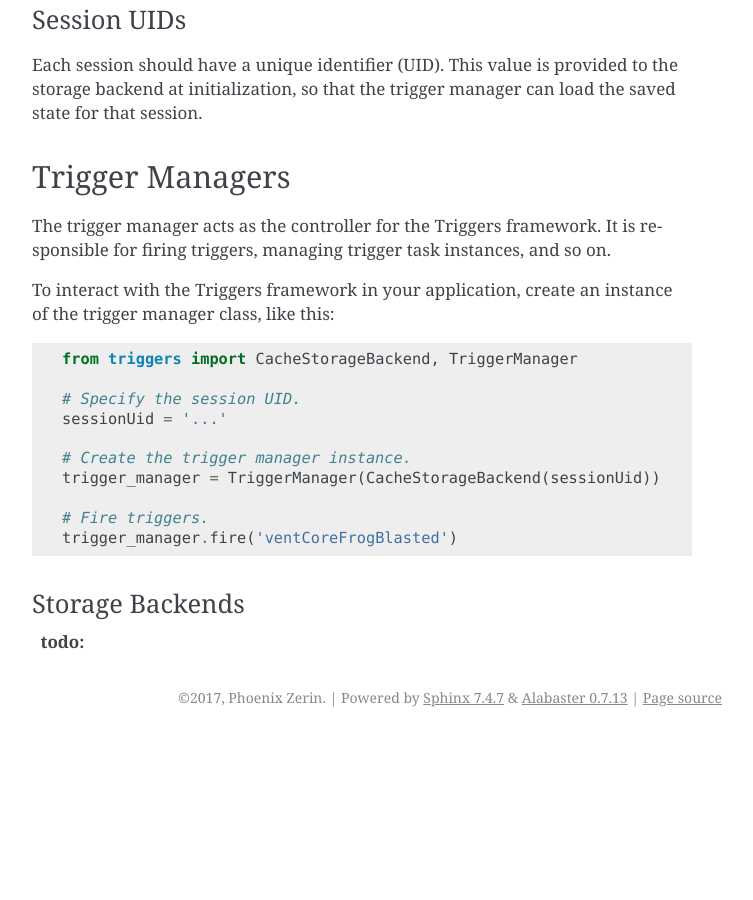
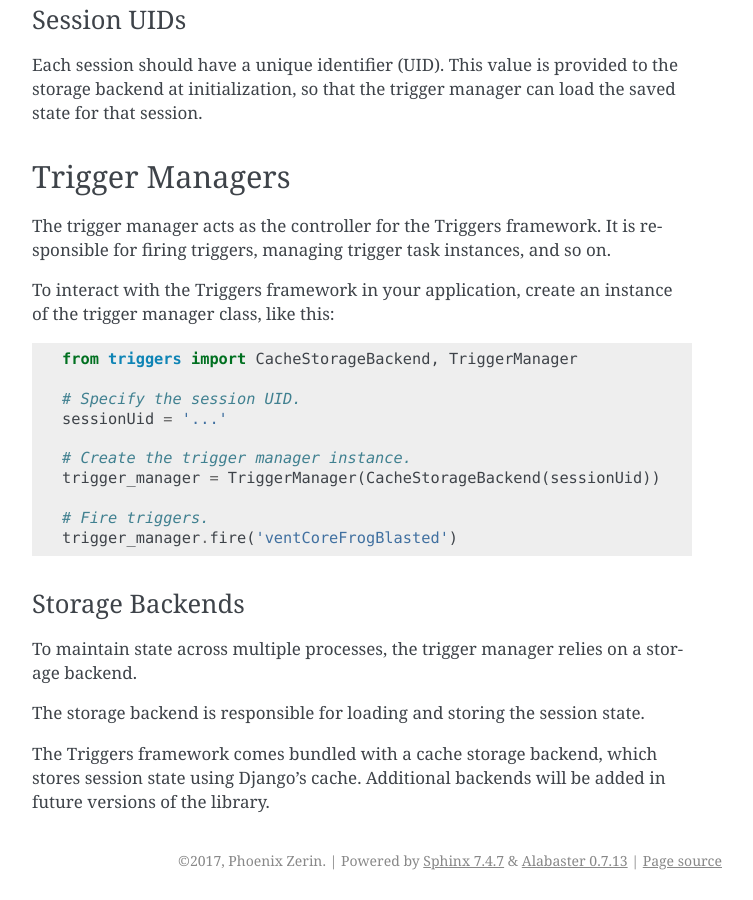
Before and after one commit to lenddoefl/triggers, a Sphinx documentation site: the page built from docs/basic_concepts.rst, in a window 1280 px wide and 900 px high, scrolled down 3242 px. Shown: the whole window, without its empty margins (388-1141 px from the left). Built offline with Sphinx 7.4.7, drawn with Linux system fonts in a browser that asks for light colours; before the commit the page ends 3979 px from its top, so only the background shows below that.

Commit message:
Documented storage backends.

```diff
--- a/docs/basic_concepts.rst
+++ b/docs/basic_concepts.rst
@@ -178,7 +178,14 @@ of the trigger manager class, like this:
 
 Storage Backends
 ----------------
-:todo:
+To maintain state across multiple processes, the trigger manager relies on a
+storage backend.
+
+The storage backend is responsible for loading and storing the session state.
+
+The Triggers framework comes bundled with a cache storage backend, which stores
+session state using Django's cache.  Additional backends will be added in future
+versions of the library.
 
 .. _observer pattern: https://en.wikipedia.org/wiki/Observer_pattern
 .. _task_serializer: http://docs.celeryproject.org/en/latest/userguide/calling.html#serializers
```
